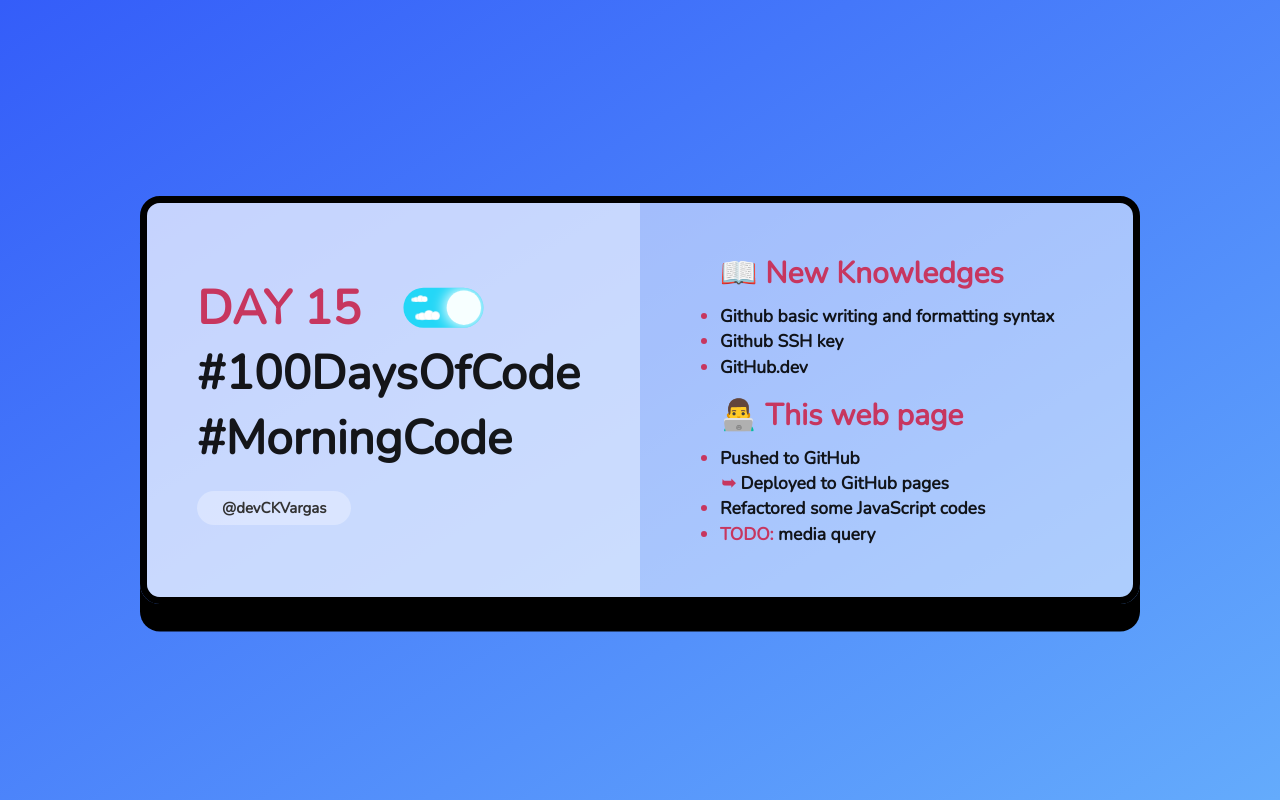
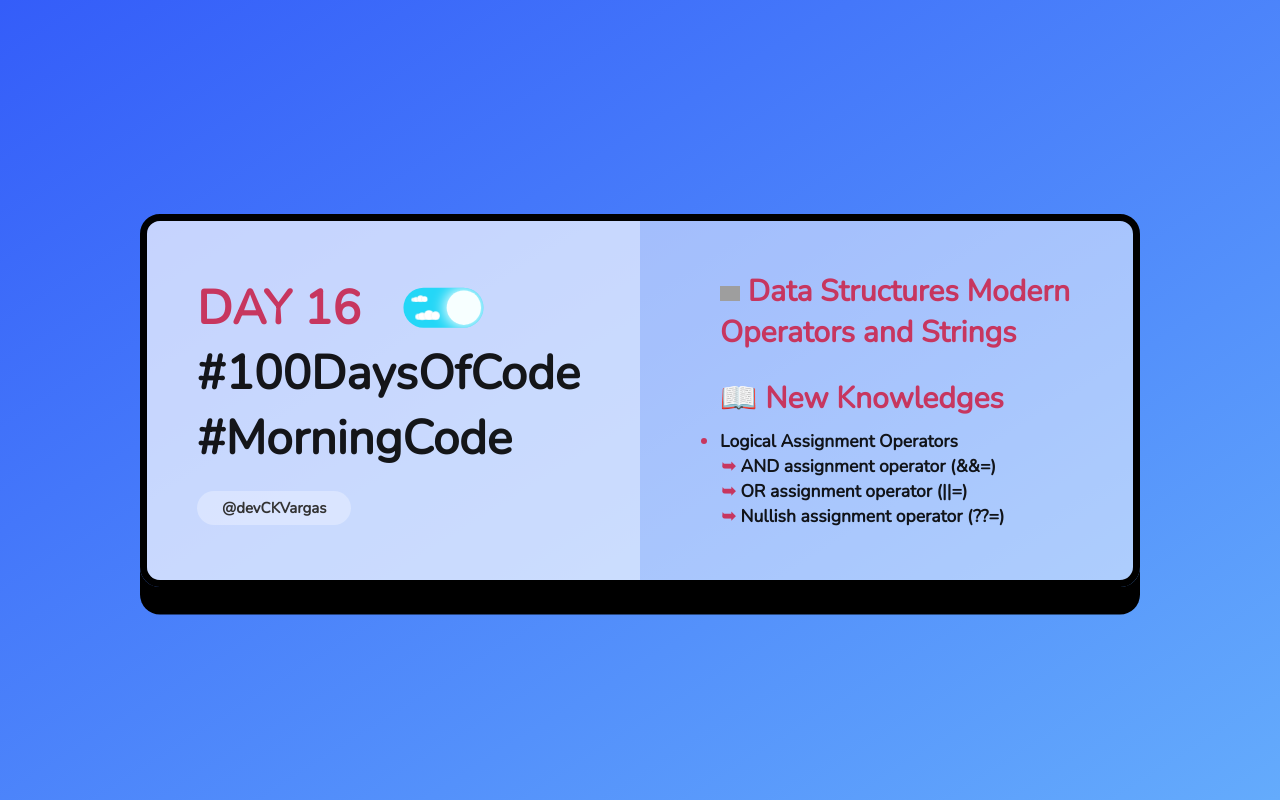
Before and after one commit to devCKVargas/devCKVargas.github.io, a plain HTML site: page index.html in a window 1280 px wide. Drawn offline with nearby package versions, Linux system fonts and the light colour scheme; grey boxes are pictures that could not be loaded.

Commit message:
Day 16: Morning

```diff
--- a/css/style.css
+++ b/css/style.css
@@ -95,10 +95,10 @@ main {
 }
 
 /*! Right */
-.js-img {
+span .js--logo {
 	width: 2rem;
+	height: auto;
 	position: relative;
-	top: 1.1px;
 }
 
 .right {
--- a/index.html
+++ b/index.html
@@ -46,23 +46,21 @@
       <!-- //! right -->
       <section class="right">
         <!-- //* JavaScript logo -->
-        <!-- <div class="list--items list--title"><span><img src="https://cdn-icons-png.flaticon.com/512/5968/5968292.png"
+        <div class="list--items list--title"><span><img src="https://cdn-icons-png.flaticon.com/512/5968/5968292.png"
               class="js--logo" alt="JavaScript logo"></span> Data Structures Modern Operators and Strings
-        </div> -->
+        </div>
         <section>
           <div class="list--title">📖 New Knowledges</div>
           <ul class="list">
-            <li class="list--items">Github basic writing and formatting syntax</li>
-            <li class="list--items">Github SSH key</li>
-            <li class="list--items">GitHub.dev</li>
-            <!-- <ul class="list list--dark list--nested list--nested--dark">
-              <li class="list--items">scale()</li>
-              <li class="list--items">translate()</li>
-              <li class="list--items">rotate()</li>
-            </ul> -->
+            <li class="list--items">Logical Assignment Operators</li>
+            <ul class="list list--dark list--nested list--nested--dark">
+              <li class="list--items">AND assignment operator (&&=)</li>
+              <li class="list--items">OR assignment operator (||=)</li>
+              <li class="list--items">Nullish assignment operator (??=)</li>
+            </ul>
           </ul>
         </section>
-        <section>
+        <!-- <section>
           <div class="list--title">👨‍💻 This web page</div>
           <ul class="list list--dark">
             <li class="list--items">Pushed to GitHub</li>
@@ -72,7 +70,7 @@
             <li class="list--items">Refactored some JavaScript codes</li>
             <li class="list--items"><span class="colored">TODO:</span> media query</li>
           </ul>
-        </section>
+        </section> -->
       </section>
     </main>
     <script src="/script/script.js"></script>
--- a/script/script.js
+++ b/script/script.js
@@ -4,7 +4,7 @@
 //? //** CHANGE DAY HERE */
 //? //** CHANGE DAY HERE */
 //TODO turn this 👇 into a function
-const currentDay = 15;
+const currentDay = 16;
 //TODO turn this ☝ into a function
 //? //** CHANGE DAY HERE */
 //? //** CHANGE DAY HERE */
@@ -41,7 +41,7 @@ const darkMode = () => {
 	leftBG.classList.toggle(`left--dark`);
 	dayNumber.classList.toggle(`colored--dark`);
 	//**TODO: Check colored array */
-	colored[1].classList.toggle(`colored--dark`);
+	// colored[1].classList.toggle(`colored--dark`);
 	twitterHandle.classList.toggle(`twitter--handle--dark`);
 	rightBG.classList.toggle(`right--dark`);
 	//! Hash Tags color */
```
Also changed, not shown: 1 other file.
